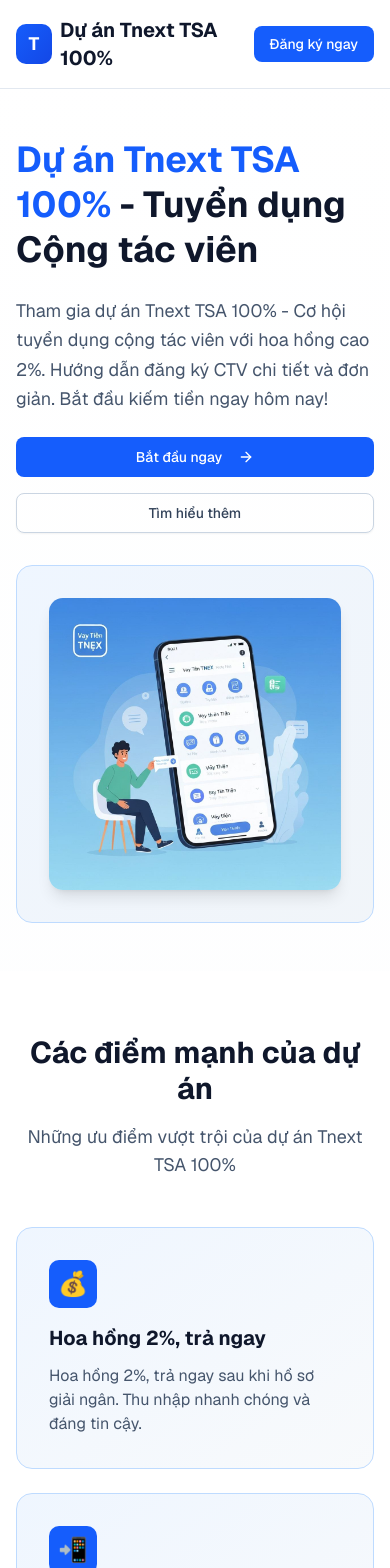
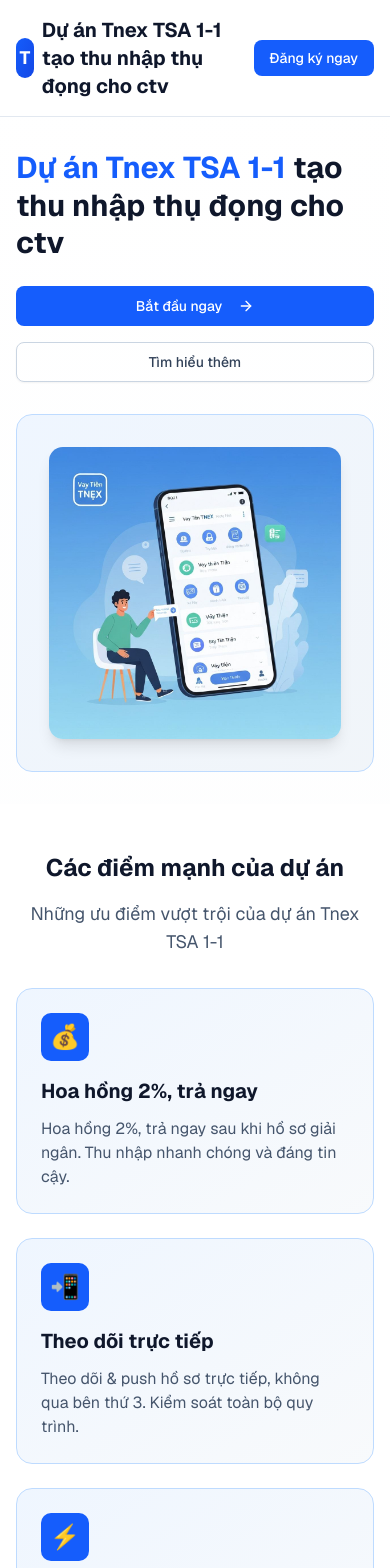
Before and after one commit to diemtien5/DU-AN-TNEX-2-, a Next.js app: page / in a window 390 px wide. Shown: the top 1568 px of the page. Built offline with nearby package versions, Linux system fonts and the light colour scheme.

Commit message:
Mô tả thay đổi của bạn

```diff
--- a/app/application/page.tsx
+++ b/app/application/page.tsx
@@ -58,7 +58,7 @@ export default function ApplicationPage() {
           </Link>
           <div>
             <h1 className="text-2xl font-bold text-slate-900">Đăng ký hồ sơ vay</h1>
-            <p className="text-sm text-slate-600">Tnex Finance - Vay tiêu dùng nhanh chóng</p>
+            <p className="text-sm text-slate-600">Tnex 1-1 Finance - Vay tiêu dùng nhanh chóng</p>
           </div>
         </div>
       </header>
@@ -181,7 +181,7 @@ export default function ApplicationPage() {
               {/* Terms */}
               <div className="bg-slate-50 rounded-lg p-4 border border-slate-200">
                 <p className="text-xs text-slate-600">
-                  ✓ Bằng cách nhấn "Gửi hồ sơ", bạn đồng ý với điều khoản dịch vụ và chính sách bảo mật của Tnex
+                  ✓ Bằng cách nhấn "Gửi hồ sơ", bạn đồng ý với điều khoản dịch vụ và chính sách bảo mật của Tnex 1-1
                   Finance.
                 </p>
               </div>
--- a/app/page.tsx
+++ b/app/page.tsx
@@ -125,22 +125,19 @@ export default function Home() {
             <div className="w-10 h-10 bg-gradient-to-br from-blue-600 to-blue-700 rounded-lg flex items-center justify-center">
               <span className="text-white font-bold text-lg">T</span>
             </div>
-            <span className="font-bold text-xl text-slate-900">Dự án Tnext TSA 100%</span>
+            <span className="font-bold text-xl text-slate-900">Dự án Tnex TSA 1-1 tạo thu nhập thụ đọng cho ctv</span>
           </div>
           <Button className="bg-blue-600 hover:bg-blue-700 text-white">Đăng ký ngay</Button>
         </div>
       </header>
 
       {/* Hero Section */}
-      <section className="max-w-6xl mx-auto px-4 py-12 md:py-20">
+      <section className="max-w-6xl mx-auto px-4 py-8 md:py-20">
         <div className="grid md:grid-cols-2 gap-8 items-center">
           <div className="space-y-6">
-            <h1 className="text-4xl md:text-5xl font-bold text-slate-900 leading-tight">
-              <span className="text-blue-600">Dự án Tnext TSA 100%</span> - Tuyển dụng Cộng tác viên
+            <h1 className="text-3xl md:text-5xl font-bold text-slate-900 leading-tight">
+              <span className="text-blue-600">Dự án Tnex TSA 1-1</span> tạo thu nhập thụ đọng cho ctv
             </h1>
-            <p className="text-lg text-slate-600 leading-relaxed">
-              Tham gia dự án Tnext TSA 100% - Cơ hội tuyển dụng cộng tác viên với hoa hồng cao 2%. Hướng dẫn đăng ký CTV chi tiết và đơn giản. Bắt đầu kiếm tiền ngay hôm nay!
-            </p>
             <div className="flex flex-col sm:flex-row gap-4">
               <Button size="lg" className="bg-blue-600 hover:bg-blue-700 text-white w-full sm:w-auto">
                 Bắt đầu ngay <ArrowRight className="ml-2 w-4 h-4" />
@@ -163,16 +160,16 @@ export default function Home() {
       </section>
 
       {/* Features Section */}
-      <section className="bg-white py-16 md:py-24">
+      <section className="bg-white py-12 md:py-24">
         <div className="max-w-6xl mx-auto px-4">
-          <div className="text-center mb-12">
-            <h2 className="text-3xl md:text-4xl font-bold text-slate-900 mb-4">Các điểm mạnh của dự án</h2>
-            <p className="text-lg text-slate-600">Những ưu điểm vượt trội của dự án Tnext TSA 100%</p>
+          <div className="text-center mb-8">
+            <h2 className="text-2xl md:text-4xl font-bold text-slate-900 mb-4">Các điểm mạnh của dự án</h2>
+            <p className="text-lg text-slate-600">Những ưu điểm vượt trội của dự án Tnex TSA 1-1</p>
           </div>
 
           <div className="grid md:grid-cols-2 gap-6">
             {/* Feature 1 */}
-            <div className="bg-gradient-to-br from-blue-50 to-slate-50 rounded-2xl p-8 border border-blue-200 hover:shadow-lg transition-shadow">
+            <div className="bg-gradient-to-br from-blue-50 to-slate-50 rounded-2xl p-6 border border-blue-200 hover:shadow-lg transition-shadow">
               <div className="w-12 h-12 bg-blue-600 rounded-lg flex items-center justify-center mb-4">
                 <span className="text-2xl">💰</span>
               </div>
@@ -183,7 +180,7 @@ export default function Home() {
             </div>
 
             {/* Feature 2 */}
-            <div className="bg-gradient-to-br from-blue-50 to-slate-50 rounded-2xl p-8 border border-blue-200 hover:shadow-lg transition-shadow">
+            <div className="bg-gradient-to-br from-blue-50 to-slate-50 rounded-2xl p-6 border border-blue-200 hover:shadow-lg transition-shadow">
               <div className="w-12 h-12 bg-blue-600 rounded-lg flex items-center justify-center mb-4">
                 <span className="text-2xl">📲</span>
               </div>
@@ -194,7 +191,7 @@ export default function Home() {
             </div>
 
             {/* Feature 3 */}
-            <div className="bg-gradient-to-br from-blue-50 to-slate-50 rounded-2xl p-8 border border-blue-200 hover:shadow-lg transition-shadow">
+            <div className="bg-gradient-to-br from-blue-50 to-slate-50 rounded-2xl p-6 border border-blue-200 hover:shadow-lg transition-shadow">
               <div className="w-12 h-12 bg-blue-600 rounded-lg flex items-center justify-center mb-4">
                 <span className="text-2xl">⚡</span>
               </div>
@@ -203,7 +200,7 @@ export default function Home() {
             </div>
 
             {/* Feature 4 */}
-            <div className="bg-gradient-to-br from-blue-50 to-slate-50 rounded-2xl p-8 border border-blue-200 hover:shadow-lg transition-shadow">
+            <div className="bg-gradient-to-br from-blue-50 to-slate-50 rounded-2xl p-6 border border-blue-200 hover:shadow-lg transition-shadow">
               <div className="w-12 h-12 bg-blue-600 rounded-lg flex items-center justify-center mb-4">
                 <span className="text-2xl">🔒</span>
               </div>
@@ -217,16 +214,16 @@ export default function Home() {
       </section>
 
       {/* How to Register Section */}
-      <section className="py-16 md:py-24 bg-gradient-to-b from-slate-50 to-white">
+      <section className="py-12 md:py-24 bg-gradient-to-b from-slate-50 to-white">
         <div className="max-w-6xl mx-auto px-4">
-          <div className="text-center mb-12">
-            <h2 className="text-3xl md:text-4xl font-bold text-slate-900 mb-4">Hướng dẫn đăng ký cộng tác viên</h2>
+          <div className="text-center mb-8">
+            <h2 className="text-2xl md:text-4xl font-bold text-slate-900 mb-4">Hướng dẫn đăng ký cộng tác viên</h2>
             <p className="text-lg text-slate-600">Quy trình đăng ký CTV và hướng dẫn lên hồ sơ cho khách hàng</p>
           </div>
 
-          <div className="grid lg:grid-cols-2 gap-12">
+          <div className="grid lg:grid-cols-2 gap-8">
             {/* Part 1: Registration Guide */}
-            <div className="bg-white rounded-2xl p-8 border border-slate-200">
+            <div className="bg-white rounded-2xl p-6 border border-slate-200">
               <div className="flex items-center gap-3 mb-6">
                 <div className="w-12 h-12 bg-blue-600 rounded-lg flex items-center justify-center">
                   <span className="text-2xl">📝</span>
@@ -269,7 +266,7 @@ export default function Home() {
             </div>
 
             {/* Part 2: Customer Guide */}
-            <div className="bg-white rounded-2xl p-8 border border-slate-200">
+            <div className="bg-white rounded-2xl p-6 border border-slate-200">
               <div className="flex items-center gap-3 mb-6">
                 <div className="w-12 h-12 bg-green-600 rounded-lg flex items-center justify-center">
                   <span className="text-2xl">👥</span>
@@ -322,11 +319,11 @@ export default function Home() {
       </section>
 
       {/* CTA Section */}
-      <section className="bg-gradient-to-r from-blue-600 to-blue-700 py-16 md:py-20">
+      <section className="bg-gradient-to-r from-blue-600 to-blue-700 py-12 md:py-20">
         <div className="max-w-4xl mx-auto px-4 text-center">
-          <h2 className="text-3xl md:text-4xl font-bold text-white mb-4">Sẵn sàng trở thành CTV?</h2>
+          <h2 className="text-2xl md:text-4xl font-bold text-white mb-4">Sẵn sàng trở thành CTV?</h2>
           <p className="text-lg text-blue-100 mb-8">
-            Đăng ký ngay để tham gia dự án Tnext TSA 100% và bắt đầu kiếm hoa hồng 2%.
+            Đăng ký ngay để tham gia dự án Tnex TSA 1-1 và bắt đầu kiếm hoa hồng 2%.
           </p>
           <Button size="lg" className="bg-white text-blue-600 hover:bg-slate-100">
             Đăng ký CTV ngay <ArrowRight className="ml-2 w-4 h-4" />
@@ -343,7 +340,7 @@ export default function Home() {
                 <div className="w-8 h-8 bg-blue-600 rounded-lg flex items-center justify-center">
                   <span className="text-white font-bold">T</span>
                 </div>
-                <span className="font-bold text-white">Dự án Tnext TSA 100%</span>
+                <span className="font-bold text-white">Dự án Tnex TSA 1-1</span>
               </div>
               <p className="text-sm">Dự án tuyển dụng cộng tác viên với hoa hồng cao và hỗ trợ chuyên nghiệp.</p>
             </div>
@@ -361,12 +358,12 @@ export default function Home() {
             </div>
             <div>
               <h4 className="font-bold text-white mb-4">Thông tin</h4>
-              <p className="text-sm">Dự án Tnext TSA 100%</p>
+              <p className="text-sm">Dự án Tnex TSA 1-1</p>
               <p className="text-sm mt-2">Tuyển dụng CTV - Hoa hồng 2%</p>
             </div>
           </div>
           <div className="border-t border-slate-700 pt-8 text-center text-sm">
-            <p>&copy; 2025 Dự án Tnext TSA 100%. Tất cả quyền được bảo lưu.</p>
+            <p>&copy; 2025 Dự án Tnex TSA 1-1. Tất cả quyền được bảo lưu.</p>
           </div>
         </div>
       </footer>
```
